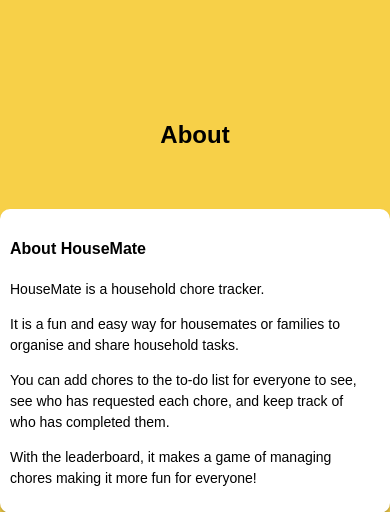
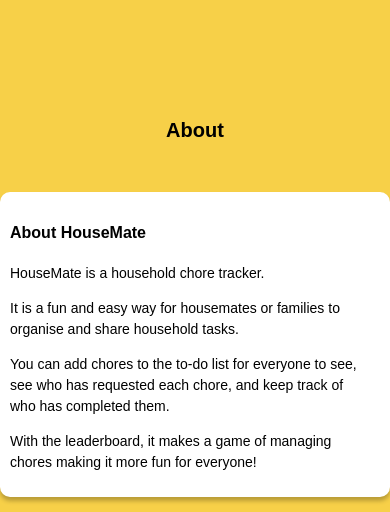
Before and after one commit to ashcarroll/HouseMate, a Flask app: page /about in a window 390 px wide. Shown: the part 190-702 px from the top of the page. Run offline with Flask 3, Linux system fonts and the light colour scheme.

Commit message:
Small style update

```diff
--- a/static/style.css
+++ b/static/style.css
@@ -380,9 +380,9 @@ p {
         font-size: 14px;
     }
 
-    .title {
+    .heading {
         font-size: 20px;
-        margin-top: 20px;
+        margin-top: 2px;
         margin-bottom: 10px;
     }
 
```
